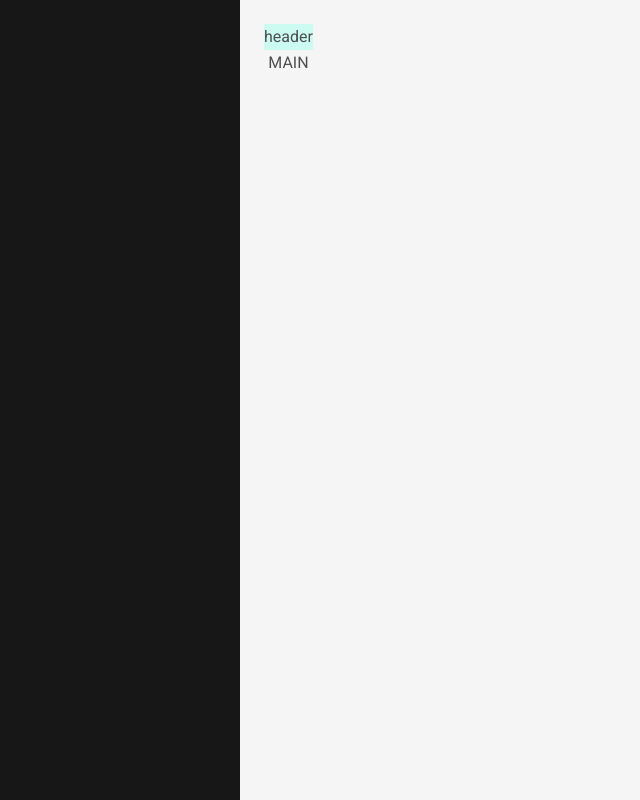
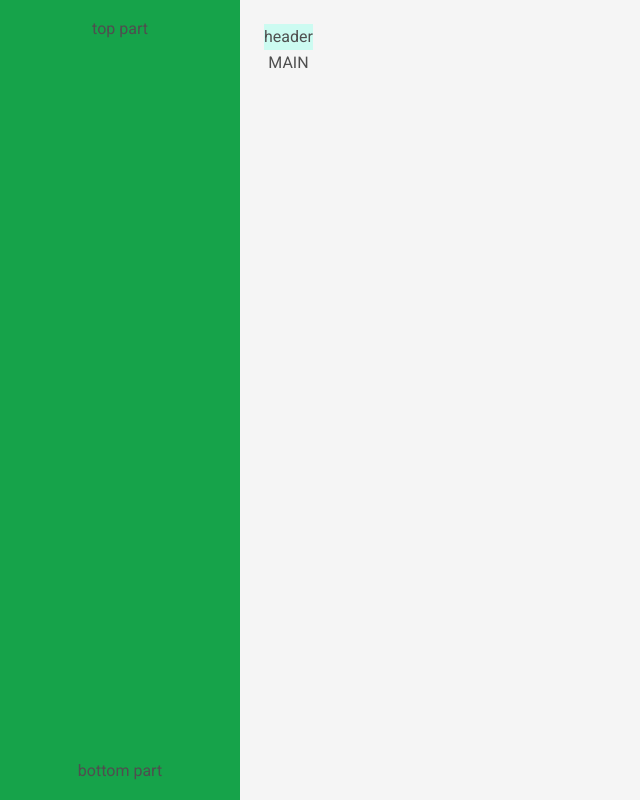
Before and after one commit to TrangDC/Money_Lover_Module_6, a React (Create React App) app: page / in a window 1280 px wide. Shown: the whole page, without its empty margins (0-640 px from the left). Built offline with nearby package versions, Linux system fonts and the light colour scheme; what yup-password would draw is missing.

Commit message:
create top part and bottom part div. set top part height to flex ama

```diff
--- a/src/new_src/components/shared/Sidebar.js
+++ b/src/new_src/components/shared/Sidebar.js
@@ -2,8 +2,11 @@ import React from 'react';
 
 const Sidebar = () => {
     return (
-        <div className="flex flex-col bg-neutral-900 w-60 p-3">
-            <div></div>
+        <div className="flex flex-col bg-green-600 w-60 p-3">
+            <div className='flex-1'>
+                top part
+            </div>
+            <div>bottom part</div>
         </div>
     );
 };
```
